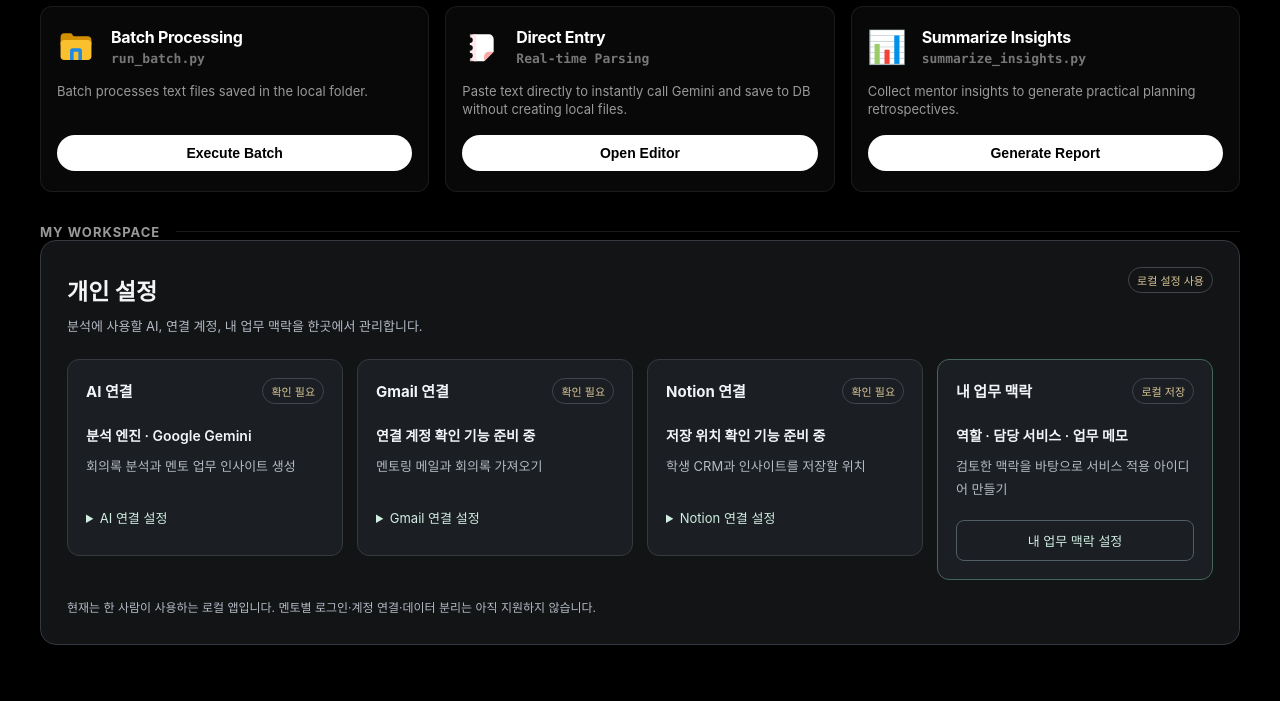
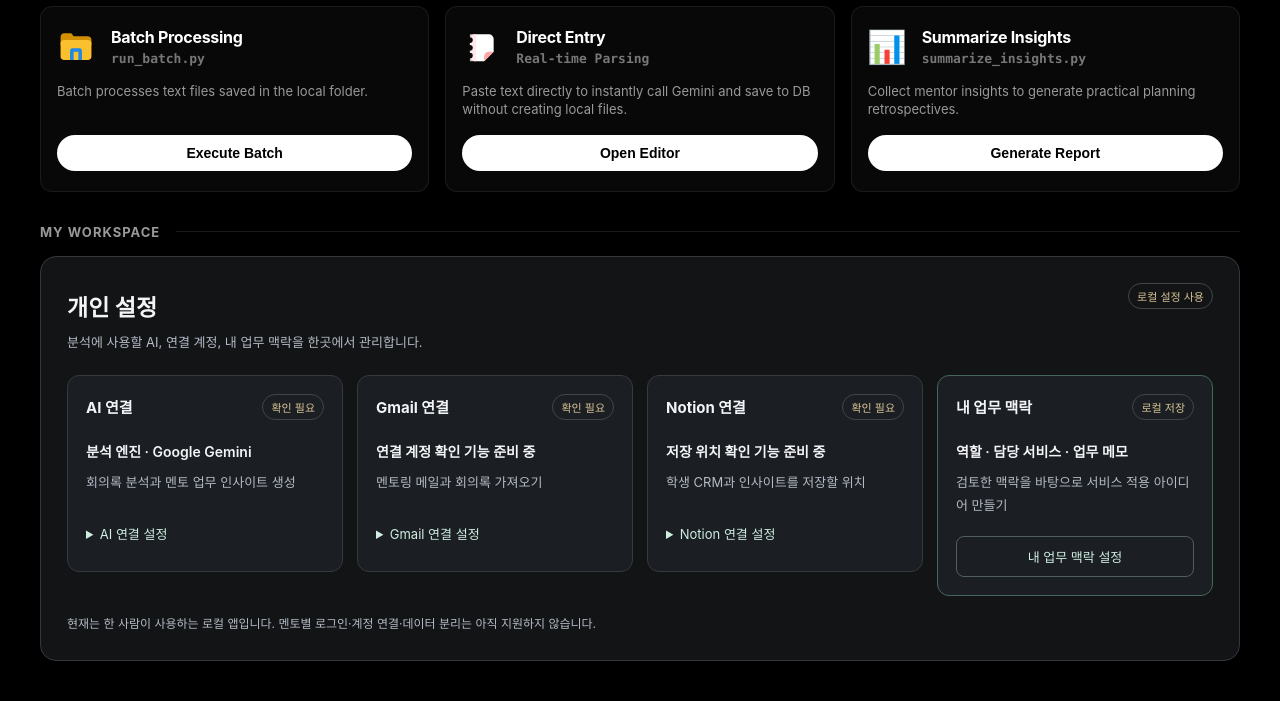
Before and after one commit to nana-park/mentoring-agent-for-mentor, a Flask app: page / in a window 1280 px wide. Shown: the part 722-1423 px from the top of the page. Before the commit the page ends 1367 px from the top, so only its background shows below. Run offline with Flask 3, Linux system fonts and the light colour scheme; some web fonts are replaced.

Commit message:
fix: match workspace section spacing to dashboard steps

```diff
--- a/index.html
+++ b/index.html
@@ -720,7 +720,7 @@
                 </div>
             </div>
             </div> <!-- End steps-row -->
-            <div class="workspace-section">
+            <div class="workspace-section category-section">
     <div class="category-header">
         <span class="category-title">MY WORKSPACE</span>
         <div class="category-line"></div>
--- a/mentoring/web/templates/personal_settings.html
+++ b/mentoring/web/templates/personal_settings.html
@@ -1,4 +1,4 @@
-<div class="workspace-section">
+<div class="workspace-section category-section">
     <div class="category-header">
         <span class="category-title">MY WORKSPACE</span>
         <div class="category-line"></div>
```
